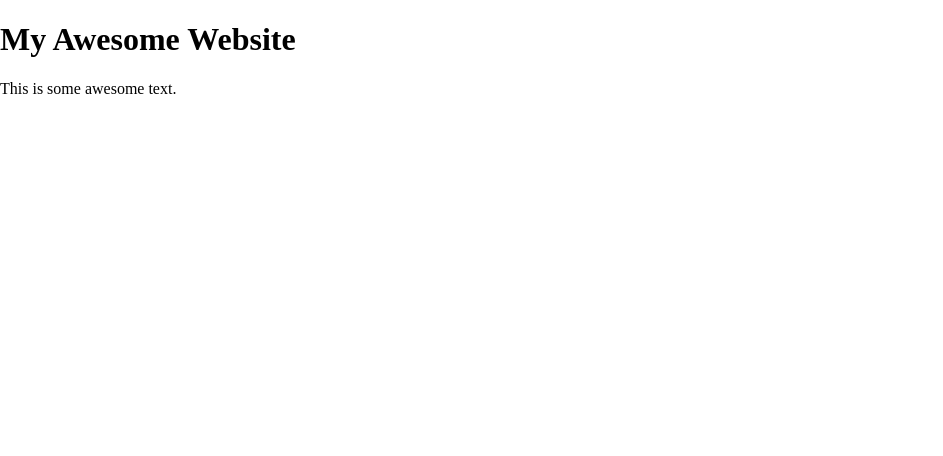
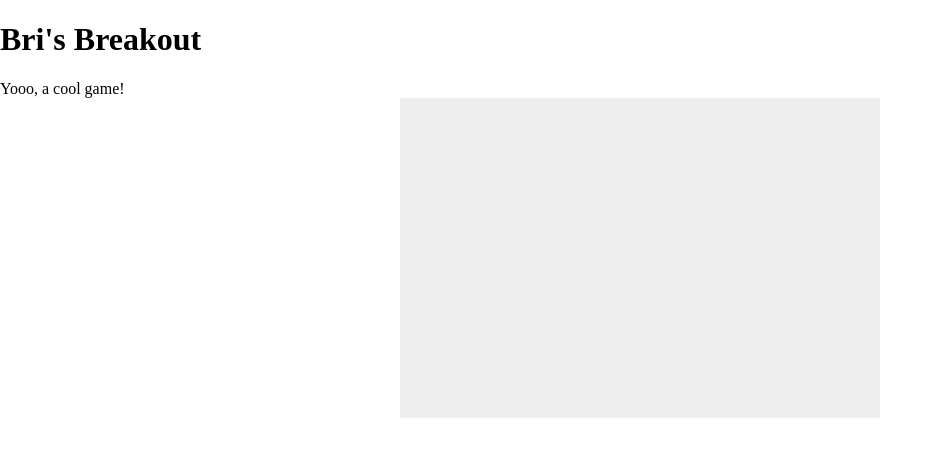
Before and after one commit to CTECH-IT/breakout-BriannaLD, a plain HTML site: page index.html in a window 1280 px wide. Shown: the whole page, without its empty margins (0-943 px from the left). Drawn offline with nearby package versions, Linux system fonts and the light colour scheme.

Commit message:
Added Ball and simple movement

```diff
--- a/index.html
+++ b/index.html
@@ -3,7 +3,7 @@
 
   <head>
     <meta charset="utf-8">
-    <title>My Awesome Website</title>
+    <title>Bri's Breakout</title>
     <meta name="author" content="Brianna Dieser">
 
     <link rel="stylesheet" href="https://cdnjs.cloudflare.com/ajax/libs/normalize/8.0.1/normalize.min.css">
@@ -12,9 +12,11 @@
 
 <body>
   <header>
-    <h1 class="page-title">My Awesome Website</h1>
-    <p>This is some awesome text.</p>
+    <h1 class="page-title">Bri's Breakout</h1>
+    <p>Yooo, a cool game!</p>
   </header>
+
+  <canvas id="myCanvas" width="480" height="320"></canvas>
 
   <script src="scripts/main.js"></script>
 </body>
```
